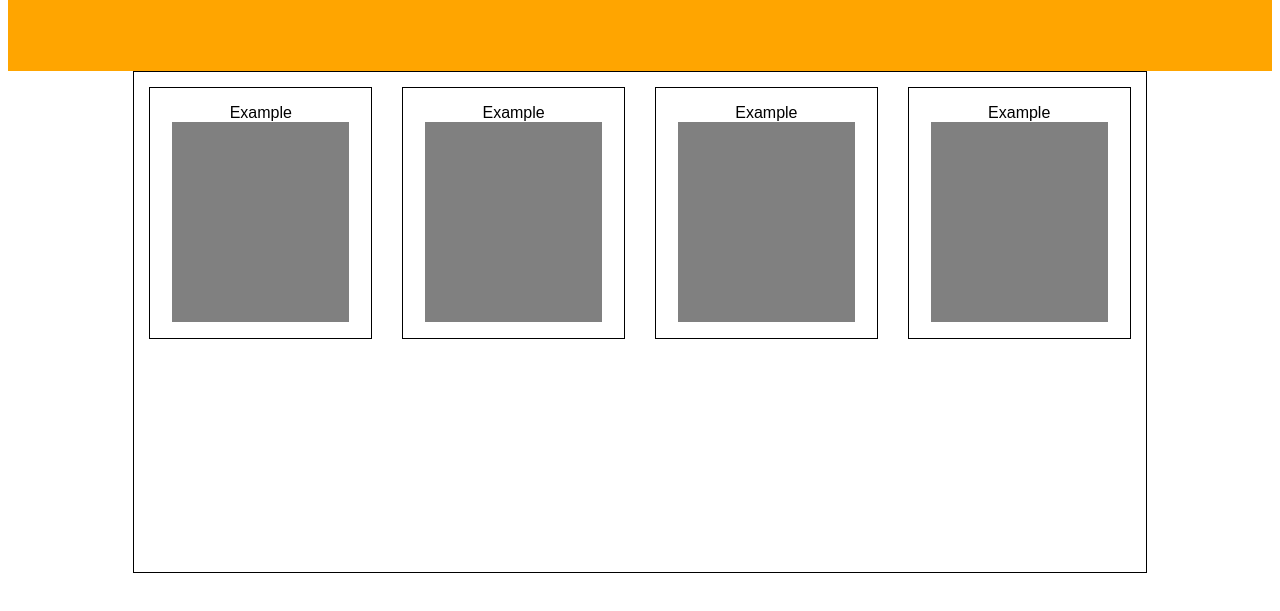
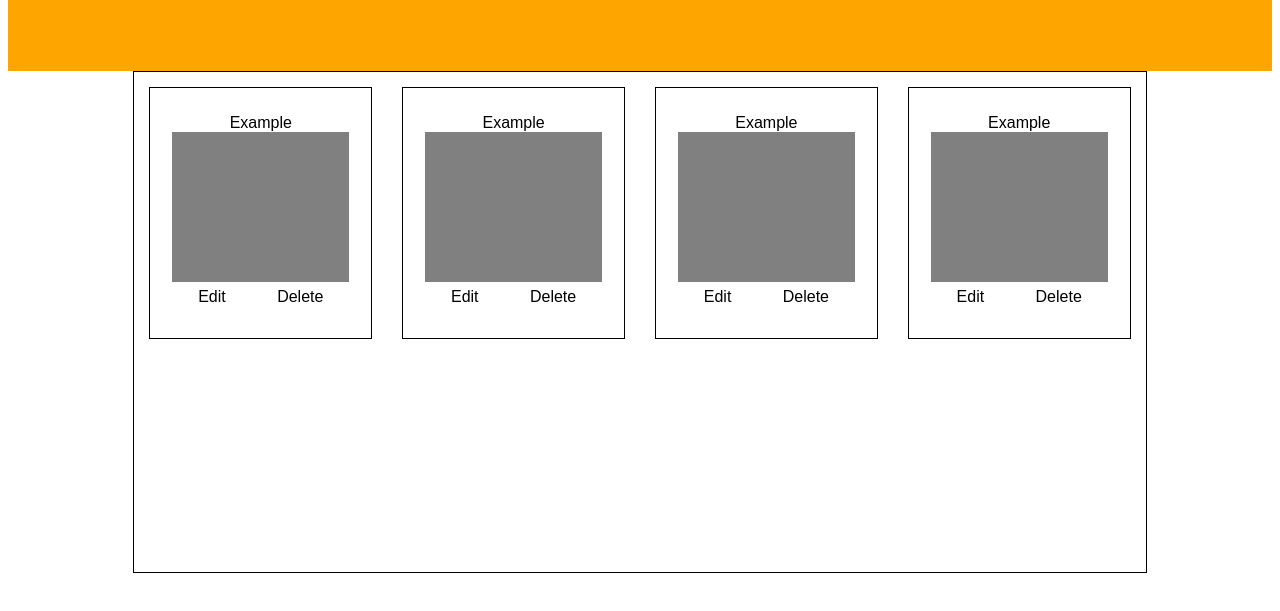
Before and after one commit to karolszym22/CRUDApp, a website: page adding-snippets.html in a window 1280 px wide. Shown: the part 87-698 px from the top of the page. Drawn offline with Linux system fonts and the light colour scheme.

Commit message:
Adding new buttons: edit button delete button

```diff
--- a/CSS/styles.css
+++ b/CSS/styles.css
@@ -65,11 +65,18 @@ main{
 
 .snippet-textbox-container{
     width: 80%;
-    height: 80%;
+    height: 60%;
     background-color: grey;
 }
 
+.snippet-modify-container{
+    width: 80%;
+    display: flex;
+    justify-content:space-around;
+    align-items: center;
+    height: 30px;
 
+}
 
 header{
     width: 100%;
--- a/adding-snippets.html
+++ b/adding-snippets.html
@@ -17,18 +17,34 @@
                 <div class="snippet-container">
                     <div class="snippet-title">Example</div>
                     <div class="snippet-textbox-container"></div>
+                    <div class="snippet-modify-container">
+                        <div class="snippet-edit-button">Edit</div>
+                        <div class="snippet-delete-button">Delete</div>
+                    </div>
                 </div>
                 <div class="snippet-container">
                     <div class="snippet-title">Example</div>
                     <div class="snippet-textbox-container"></div>
+                    <div class="snippet-modify-container">
+                        <div class="snippet-edit-button">Edit</div>
+                        <div class="snippet-delete-button">Delete</div>
+                    </div>
                 </div>
                 <div class="snippet-container">
                     <div class="snippet-title">Example</div>
                     <div class="snippet-textbox-container"></div>
+                    <div class="snippet-modify-container">
+                        <div class="snippet-edit-button">Edit</div>
+                        <div class="snippet-delete-button">Delete</div>
+                    </div>
                 </div>
                 <div class="snippet-container">
                     <div class="snippet-title">Example</div>
                     <div class="snippet-textbox-container"></div>
+                    <div class="snippet-modify-container">
+                        <div class="snippet-edit-button">Edit</div>
+                        <div class="snippet-delete-button">Delete</div>
+                    </div>
                 </div>
             </div>
           </main>
```
